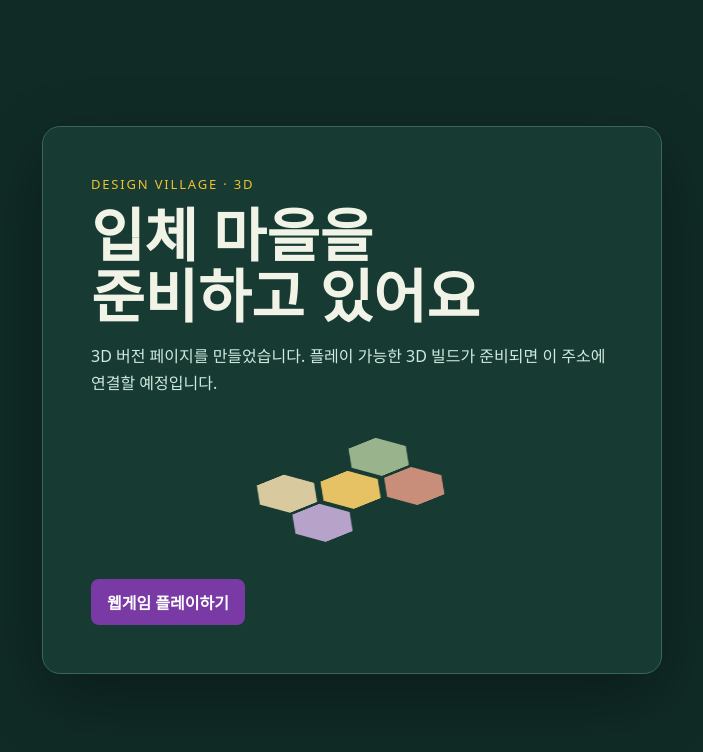
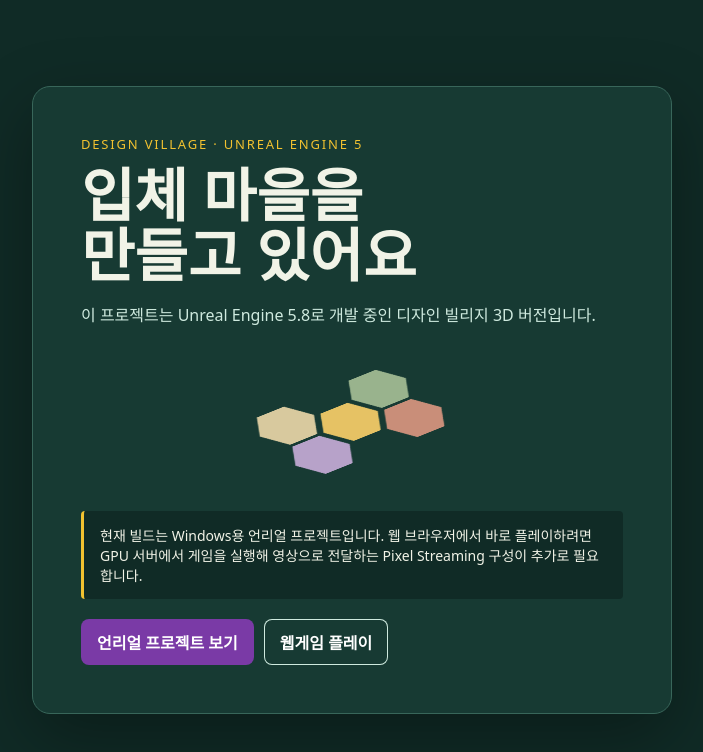
Before and after one commit to modi-sungsoo/modi-sungsoo.github.io, a plain HTML site: page design-village/3d/index.html in a window 1280 px wide. Shown: the whole page, without its empty margins (288-991 px from the left). Drawn offline with Linux system fonts and the light colour scheme.

Commit message:
feat(site): link 3D page to Unreal project

```diff
--- a/design-village/3d/index.html
+++ b/design-village/3d/index.html
@@ -4,17 +4,20 @@
   <meta charset="utf-8">
   <meta name="viewport" content="width=device-width, initial-scale=1">
   <meta name="theme-color" content="#102b26">
-  <title>디자인 빌리지 · 3D</title>
+  <title>디자인 빌리지 · Unreal 3D</title>
   <style>
     :root { color-scheme: dark; font-family: system-ui, "Noto Sans KR", sans-serif; background: #102b26; color: #f1f3e7; }
     * { box-sizing: border-box; }
     body { min-height: 100vh; margin: 0; display: grid; place-items: center; padding: 24px; }
-    main { width: min(100%, 620px); padding: clamp(24px, 6vw, 48px); border: 1px solid #38665a; border-radius: 18px; background: #173a33; box-shadow: 0 24px 70px #0005; }
+    main { width: min(100%, 640px); padding: clamp(24px, 6vw, 48px); border: 1px solid #38665a; border-radius: 18px; background: #173a33; box-shadow: 0 24px 70px #0005; }
     .eyebrow { color: #f2c230; font-size: 13px; letter-spacing: .14em; text-transform: uppercase; }
     h1 { margin: 12px 0; font-size: clamp(34px, 8vw, 58px); line-height: 1.05; }
     p { color: #cfeadf; line-height: 1.7; }
-    a { display: inline-block; margin-top: 12px; padding: 11px 16px; border-radius: 8px; background: #7a3aa6; color: white; text-decoration: none; font-weight: 700; }
-    a:hover { background: #9254bd; }
+    .note { margin-top: 20px; padding: 14px 16px; border-left: 3px solid #f2c230; background: #102b26; border-radius: 4px; font-size: 14px; }
+    .actions { display: flex; gap: 10px; flex-wrap: wrap; margin-top: 20px; }
+    a { display: inline-block; padding: 11px 16px; border-radius: 8px; background: #7a3aa6; color: white; text-decoration: none; font-weight: 700; }
+    a.secondary { background: transparent; box-shadow: inset 0 0 0 1px #cfeadf; }
+    a:hover { filter: brightness(1.15); }
     .board { margin: 32px auto 8px; width: 220px; height: 130px; position: relative; transform: rotateX(55deg) rotateZ(-35deg); transform-style: preserve-3d; }
     .tile { position: absolute; width: 66px; height: 58px; background: #d8c99e; clip-path: polygon(25% 0,75% 0,100% 50%,75% 100%,25% 100%,0 50%); box-shadow: 0 12px 0 #887954; }
     .tile:nth-child(1) { left: 76px; top: 35px; background: #e6c264; }
@@ -27,11 +30,15 @@
 </head>
 <body>
   <main>
-    <div class="eyebrow">Design Village · 3D</div>
-    <h1>입체 마을을<br>준비하고 있어요</h1>
-    <p>3D 버전 페이지를 만들었습니다. 플레이 가능한 3D 빌드가 준비되면 이 주소에 연결할 예정입니다.</p>
+    <div class="eyebrow">Design Village · Unreal Engine 5</div>
+    <h1>입체 마을을<br>만들고 있어요</h1>
+    <p>이 프로젝트는 Unreal Engine 5.8로 개발 중인 디자인 빌리지 3D 버전입니다.</p>
     <div class="board" aria-hidden="true"><i class="tile"></i><i class="tile"></i><i class="tile"></i><i class="tile"></i><i class="tile"></i></div>
-    <a href="../">웹게임 플레이하기</a>
+    <div class="note">현재 빌드는 Windows용 언리얼 프로젝트입니다. 웹 브라우저에서 바로 플레이하려면 GPU 서버에서 게임을 실행해 영상으로 전달하는 Pixel Streaming 구성이 추가로 필요합니다.</div>
+    <div class="actions">
+      <a href="https://github.com/modi-sungsoo/DesignVillage" target="_blank" rel="noopener">언리얼 프로젝트 보기</a>
+      <a class="secondary" href="../">웹게임 플레이</a>
+    </div>
   </main>
 </body>
 </html>
```
